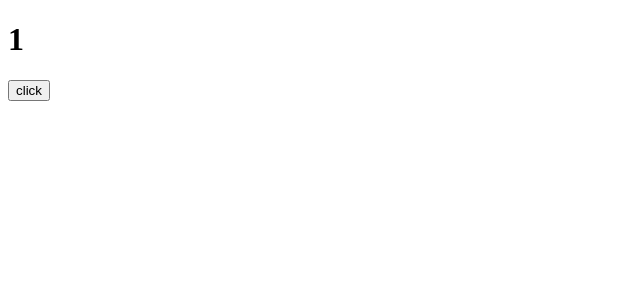
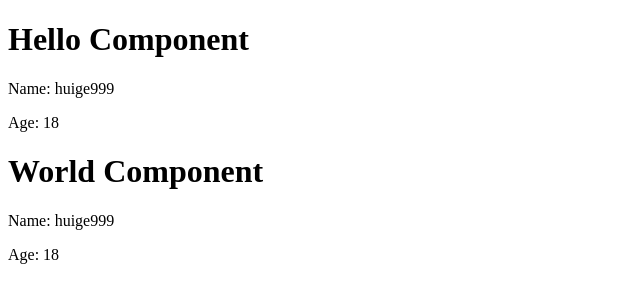
Before and after one commit to huige9999/frontEndPractise, a React (Create React App) app in the folder my-app/: page / in a window 1280 px wide. Shown: the top 302 px of the page, without its empty margins (0-640 px from the left). Built offline with nearby package versions, Linux system fonts and the light colour scheme.

Commit message:
组件状态与数据传递 Part2

```diff
--- a/my-app/src/App.js
+++ b/my-app/src/App.js
@@ -1,72 +1,25 @@
 import React from "react";
+import Hello from "./components/Hello"
+import World from "./components/Word";
 
 class App extends React.Component {
   constructor() {
     super();
     this.state = {
-      num: 1,
-    };
+      name: "huige999",
+      age: 18
+    }
   }
-
-  addNum = () => {
-    // const newNum = this.state.num + 1;
-    // this.setState({
-    //   num: newNum,
-    // });
-    // console.log(newNum);
-    // 回调函数里拿到最新的num
-    // this.setState(
-    //   {
-    //     num: this.state.num + 1,
-    //   },
-    //   () => {
-    //     console.log(this.state.num);
-    //   }
-    // );
-
-    // 连续调用3次，每次再上一次的状态基础上+1
-    this.setState(
-      (prevState) => {
-        return {
-          num: prevState.num + 1,
-        };
-      },
-      () => {
-        console.log(this.state.num);
-      }
-    );
-
-    this.setState(
-      (prevState) => {
-        return {
-          num: prevState.num + 1,
-        };
-      },
-      () => {
-        console.log(this.state.num);
-      }
-    );
-
-    this.setState(
-      (prevState) => {
-        return {
-          num: prevState.num + 1,
-        };
-      },
-      () => {
-        console.log(this.state.num);
-      }
-    );
-  };
 
   render() {
     return (
       <>
-        <h1>{this.state.num}</h1>
-        <button onClick={this.addNum}>click</button>
+        <Hello stuInfo={this.state}/>
+        <World stuInfo={this.state}/>
       </>
     );
   }
 }
 
+
 export default App;
--- a/my-app/src/components/Hello.jsx
+++ b/my-app/src/components/Hello.jsx
@@ -1,9 +1,10 @@
-import React from "react";
-
-function Hello() {
+function Hello(props) {
+  console.log(props);
   return (
     <div>
-      <h1>Hello World</h1>
+      <h1>Hello Component</h1>
+      <p>Name: {props.stuInfo.name}</p>
+      <p>Age: {props.stuInfo.age}</p>
     </div>
   );
 }
--- /dev/null
+++ b/my-app/src/components/Word.jsx
@@ -0,0 +1,23 @@
+import React from "react";
+
+
+
+class World extends React.Component {
+    constructor(props) {
+        super(props);
+        this.state = {};
+        console.log(props);
+    }
+    render() {
+        return (
+            <>
+                <h1>World Component</h1>
+                <p>Name: {this.props.stuInfo.name}</p>
+                <p>Age: {this.props.stuInfo.age}</p>
+            </>
+        );
+    }
+}
+
+
+export default World;
```
